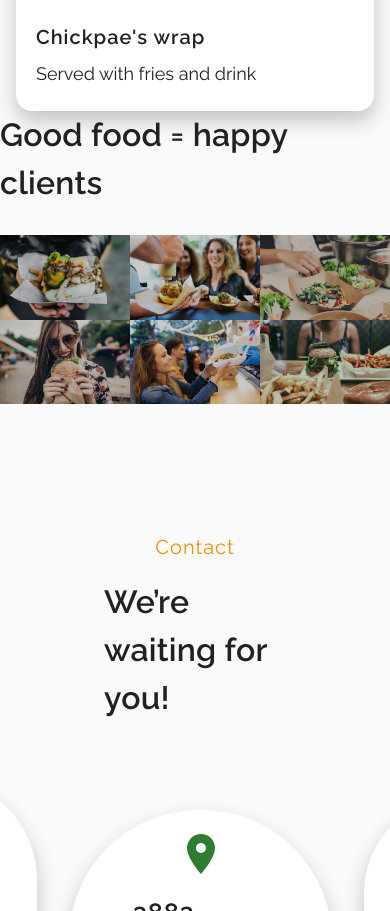
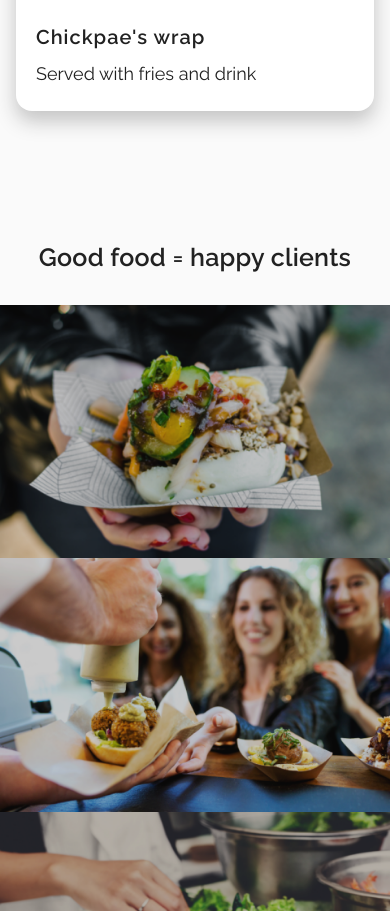
Before and after one commit to thejsdeveloper/the-veggie-king, a Next.js app: page / in a window 390 px wide. Shown: the part 2463-3374 px from the top of the page. Built offline with nearby package versions, Linux system fonts and the light colour scheme.

Commit message:
feat: responsive gallery

```diff
--- a/src/components/Gallery/Gallery.tsx
+++ b/src/components/Gallery/Gallery.tsx
@@ -11,11 +11,11 @@ const photos = [photo1, photo2, photo3, photo4, photo5, photo6];
 
 function Gallery() {
   return (
-    <section className="flex flex-col">
-      <h2 className="flex flex-row justify-center mb-7 text-gray-900 text-lg font-semibold tracking-tighter">
+    <section className="flex flex-col pt-32">
+      <h2 className="flex flex-row justify-center mb-7 text-gray-900 text-md lg:text-lg font-semibold tracking-tighter">
         Good food = happy clients
       </h2>
-      <div className="grid grid-rows-2 grid-cols-3">
+      <div className="grid grid-rows-auto md:grid-rows-2 md:grid-cols-3">
         {photos.map((photo, i) => (
           <div
             className="hover:scale-95 ease-linear duration-500"
```
